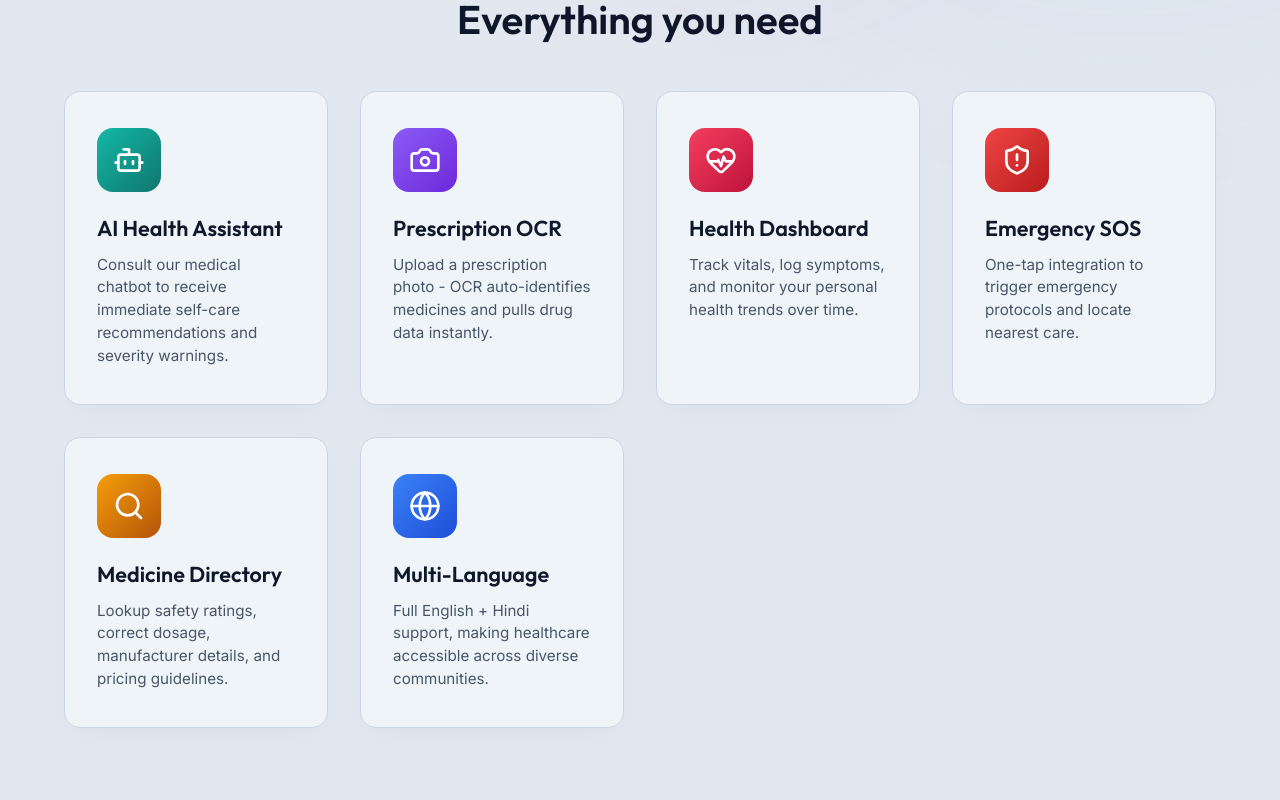
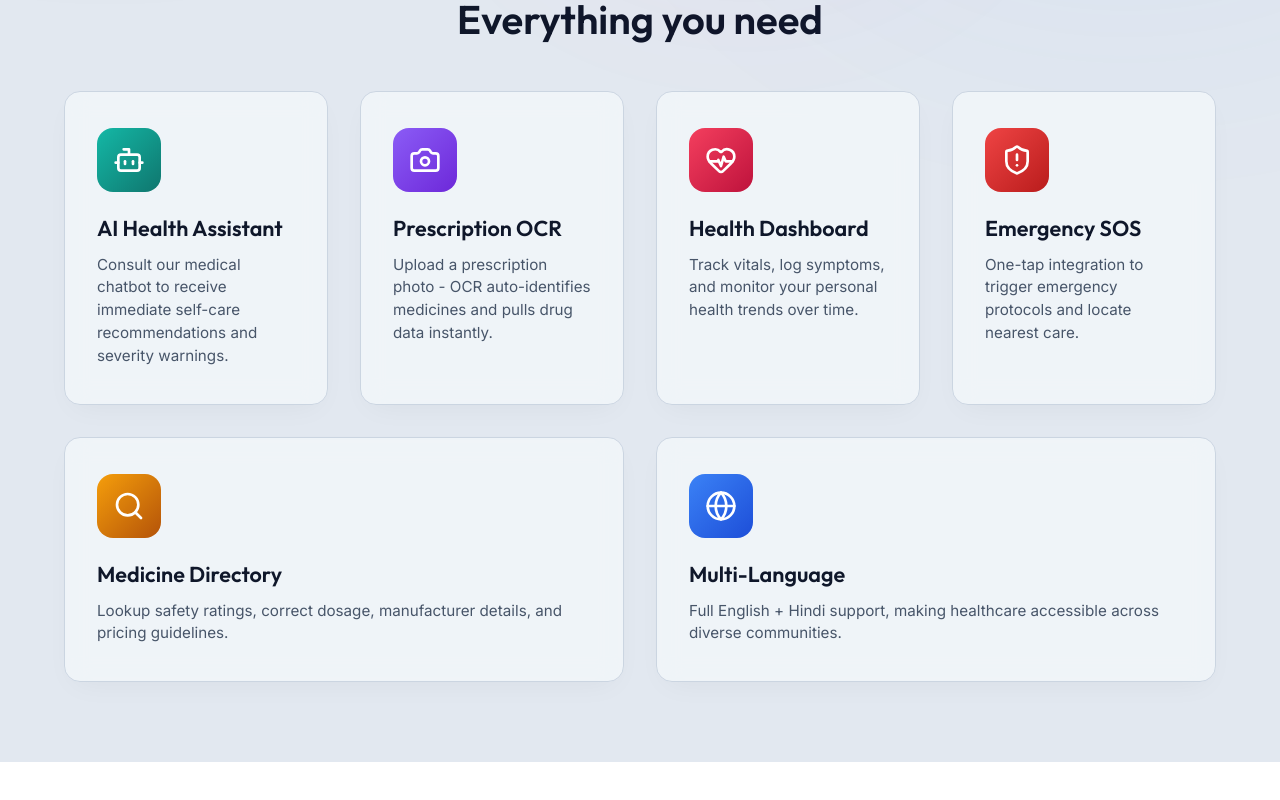
Before and after one commit to saumyk/medweb, a React (Vite) app: page / in a window 1280 px wide. Shown: the part 851-1651 px from the top of the page. After the commit the page ends 1613 px from the top, so only its background shows below. Built offline with nearby package versions, Linux system fonts and the light colour scheme.

Commit message:
style: span bottom-row features across columns on desktop to fill grid width

```diff
--- a/src/pages/Home.css
+++ b/src/pages/Home.css
@@ -321,9 +321,38 @@
 }
 
 .features-grid {
-  grid-template-columns: repeat(auto-fit, minmax(250px, 1fr));
+  display: grid;
+  grid-template-columns: repeat(4, 1fr);
   gap: 2rem;
-  display: grid;
+}
+
+@media (min-width: 992px) {
+  .features-grid .feature-card-link:nth-child(5),
+  .features-grid .feature-card-link:nth-child(6) {
+    grid-column: span 2;
+  }
+}
+
+@media (max-width: 992px) {
+  .features-grid {
+    grid-template-columns: repeat(3, 1fr);
+  }
+  .features-grid .feature-card-link:nth-child(5),
+  .features-grid .feature-card-link:nth-child(6) {
+    grid-column: auto;
+  }
+}
+
+@media (max-width: 768px) {
+  .features-grid {
+    grid-template-columns: repeat(2, 1fr);
+  }
+}
+
+@media (max-width: 480px) {
+  .features-grid {
+    grid-template-columns: 1fr;
+  }
 }
 
 .feature-card {
```
